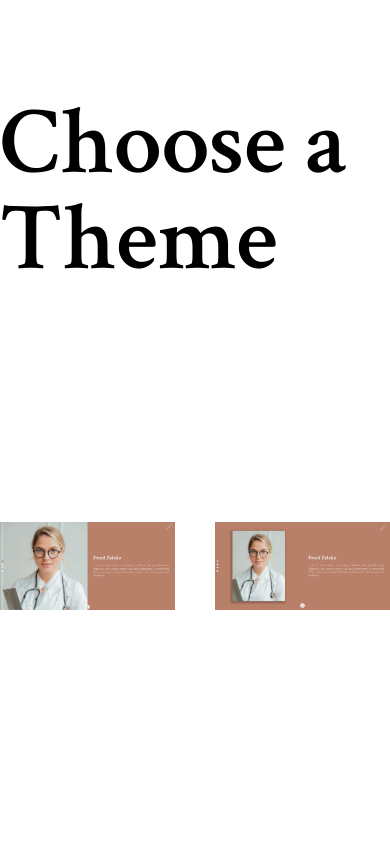
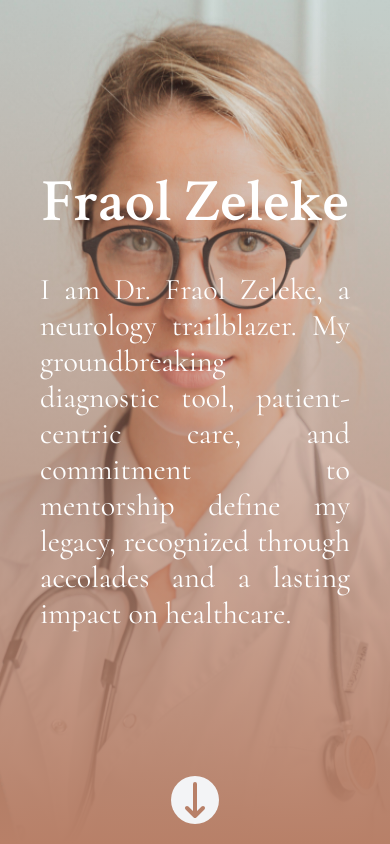
Before and after one commit to betsha1830/elegant-self-introductory-website, a Next.js app: page / in a window 390 px wide. Built offline with nearby package versions, Linux system fonts and the light colour scheme.

Commit message:
Checks whether if it is mobile or desktop device

```diff
--- a/app/page.tsx
+++ b/app/page.tsx
@@ -1,15 +1,28 @@
+"use client"
 //  Import image assets
 
 import themeOne from "@/public/themeOne.png"
 import themeTwo from "@/public/themeTwo.png"
+import homePageImageMob from "@/public/homePage-mob.png"
+import educationImageMob from "@/public/educationPage-mob.png"
+import experienceImageMob from "@/public/experiencePage-mob.png"
+import contactImageMob from "@/public/contactPage-mob.png"
+import downArrow from "@/public/downArrow.svg"
 
 //  Import built-in components
 
 import Link from "next/link"
 import Image from "next/image"
+import { TouchEvent, useEffect, useState } from "react"
+
+//  Import custom components
+
+import { motion, spring } from "framer-motion"
 
 //  Import fonts
+
 import { Crimson_Text } from "next/font/google"
+import MobileContent from "./components/MobileContent"
 
 const crimson_text = Crimson_Text({
   subsets: ["latin"],
@@ -18,9 +31,193 @@ const crimson_text = Crimson_Text({
 })
 
 export default function Page() {
+  const [isMobile, setIsMobile] = useState<boolean>(false)
+  const [y, setY] = useState<number>(0)
+  const [currPage, setCurrPage] = useState<number>(1)
+
+  useEffect(() => {
+    const width = window.innerWidth
+    width < 701 ? setIsMobile(true) : setIsMobile(false)
+  }, [])
+
+  //  Navigation using the arrow keys
+
+  function navigate(e: TouchEvent) {
+    console.log(e.changedTouches)
+    // if (e.key === "ArrowDown") {
+    //   setTimeout(() => {
+    //     nextPage(currPage + 1)
+    //   }, 300)
+    // } else if (e.key === "ArrowUp") {
+    //   setTimeout(() => {
+    //     previousPage(currPage - 1)
+    //   }, 300)
+    // }
+  }
+
+  function nextPage(n: number) {
+    // y <= -300 ? setY(0) : setY(y - 100)
+    if (n !== currPage && n < 5) {
+      document.getElementById(`button-${n}`)?.classList.remove("bg-white")
+      document.getElementById(`button-${n}`)?.classList.add("bg-slate-300")
+      document
+        .getElementById(`button-${currPage}`)
+        ?.classList.remove("bg-slate-300")
+      document.getElementById(`button-${currPage}`)?.classList.add("bg-white")
+      setCurrPage(n)
+      if (n === 1) {
+        setY(0)
+      }
+      if (n === 2) {
+        setY(-100)
+      }
+      if (n === 3) {
+        setY(-200)
+      }
+      if (n === 4) {
+        setY(-300)
+      }
+    }
+  }
+
+  //  Goes to the previous page of the website
+
+  function previousPage(n: number) {
+    if (n !== currPage && n > 0) {
+      document.getElementById(`button-${n}`)?.classList.remove("bg-white")
+      document.getElementById(`button-${n}`)?.classList.add("bg-slate-300")
+      document
+        .getElementById(`button-${currPage}`)
+        ?.classList.remove("bg-slate-300")
+      document.getElementById(`button-${currPage}`)?.classList.add("bg-white")
+      setCurrPage(n)
+    }
+    if (n === 1) {
+      setY(0)
+    }
+    if (n === 2) {
+      setY(-100)
+    }
+    if (n === 3) {
+      setY(-200)
+    }
+    if (n === 4) {
+      setY(-300)
+    }
+  }
+
   return (
+    <div>
+      {isMobile ? (
+        <div
+          onTouchMove={navigate}
+          className="mobile w-screen h-screen overflow-hidden flex flex-col"
+        >
+          <motion.div
+            animate={{ y: `${y}vh` }}
+            transition={{ type: "spring", stiffness: 30 }}
+          >
+            <div className="content-1">
+              <MobileContent
+                img_src={homePageImageMob}
+                img_alt="woman smiling"
+                desc="I am Dr. Fraol Zeleke, a neurology trailblazer. My groundbreaking diagnostic tool,
+                    patient-centric care, and commitment to mentorship define my legacy,
+                    recognized through accolades and a lasting impact on healthcare."
+                header="Fraol Zeleke"
+              />
+            </div>
+            <div className="content-2">
+              <MobileContent
+                img_src={educationImageMob}
+                img_alt="Woman writing on a piece of paper"
+                desc="Dr. Fraol Zeleke excelled at the esteemed Aetherius Medical Academy, earning a Bachelor's in Neuroscience and later achieving a Master's and Ph.D. in Neurology. This imaginary institution shaped his commitment to patient-centric care and mentorship, laying the groundwork for his groundbreaking contributions to the field."
+                header="Education"
+              />
+            </div>
+            <div className="content-3">
+              <MobileContent
+                img_src={experienceImageMob}
+                img_alt="Woman diagnosing a patient"
+                desc="With a distinguished career, Dr. Fraol Zeleke has pioneered advancements in neurology. His research led to a groundbreaking diagnostic tool for neurological disorders. Beyond his achievements, his empathetic patient care and mentorship have inspired future healthcare professionals. Recognized with awards, Dr. Zeleke continues to shape the landscape of medical science."
+                header="Experience"
+              />
+            </div>
+            <div className="content-4">
+              <MobileContent
+                img_src={contactImageMob}
+                img_alt="Woman talking on phone"
+                desc="Let’s get in touch. You can find me through on one of the listed contact information."
+                header="Contact"
+              />
+            </div>
+          </motion.div>
+          <div className="absolute bottom-0 flex justify-center w-screen">
+            <motion.button
+              onClick={() => nextPage(currPage + 1)}
+              initial={{ y: -8 }}
+              animate={{ y: -25 }}
+              exit={{ y: -8 }}
+              whileHover={{}}
+              transition={{
+                type: spring,
+                repeatType: "reverse",
+                repeat: Infinity,
+                duration: 1,
+              }}
+              className="w-12 h-12 rounded-[50%] bg-gray-100 text-wood"
+            >
+              <Image src={downArrow} alt="down arrow" />
+            </motion.button>
+          </div>
+          {/* <div className="content-1">
+            <MobileImageContainer
+              img_src={homePageImageMob}
+              img_alt="woman smiling"
+            />
+            <MobileTextContainer
+              header="Fraol Zeleke"
+              desc="I am Dr. Fraol Zeleke, a neurology trailblazer. My groundbreaking diagnostic tool,
+                    patient-centric care, and commitment to mentorship define my legacy,
+                    recognized through accolades and a lasting impact on healthcare."
+            />
+          </div>
+          <div className="content-2">
+            <MobileImageContainer
+              img_src={educationImageMob}
+              img_alt="Woman writing on a piece of paper"
+            />
+            <MobileTextContainer
+              header="Education"
+              desc="Dr. Fraol Zeleke excelled at the esteemed Aetherius Medical Academy, earning a Bachelor's in Neuroscience and later achieving a Master's and Ph.D. in Neurology. This imaginary institution shaped his commitment to patient-centric care and mentorship, laying the groundwork for his groundbreaking contributions to the field."
+            />
+          </div>
+          <div className="content-3">
+            <MobileImageContainer
+              img_src={experienceImageMob}
+              img_alt="Woman diagnosing a patient"
+            />
+            <MobileTextContainer
+              header="Experience"
+              desc="With a distinguished career, Dr. Fraol Zeleke has pioneered advancements in neurology. His research led to a groundbreaking diagnostic tool for neurological disorders. Beyond his achievements, his empathetic patient care and mentorship have inspired future healthcare professionals. Recognized with awards, Dr. Zeleke continues to shape the landscape of medical science."
+            />
+          </div>
+          <div className="content-4">
+            <MobileImageContainer
+              img_src={contactImageMob}
+              img_alt="Woman talking on phone"
+            />
+            <MobileTextContainer
+              header="Contact"
+              desc="Let’s get in touch. You can find me through on one of the listed contact information."
+            />
+          </div> */}
+        </div>
+      ) : (
         <div className="page flex flex-col pt-24 items-center w-screen h-screen">
-      <div className={"text-8xl " + crimson_text.className}>Choose a Theme</div>
+          <div className={"text-8xl " + crimson_text.className}>
+            Choose a Theme
+          </div>
           <div className="flex gap-10 h-full items-center">
             <Link href={"/themeOne"}>
               <Image className="w-[38em] bg-wood" src={themeOne} alt="" />
@@ -30,5 +227,7 @@ export default function Page() {
             </Link>
           </div>
         </div>
+      )}
+    </div>
   )
 }
```
Lines whose indentation alone changed are shown as unchanged.
